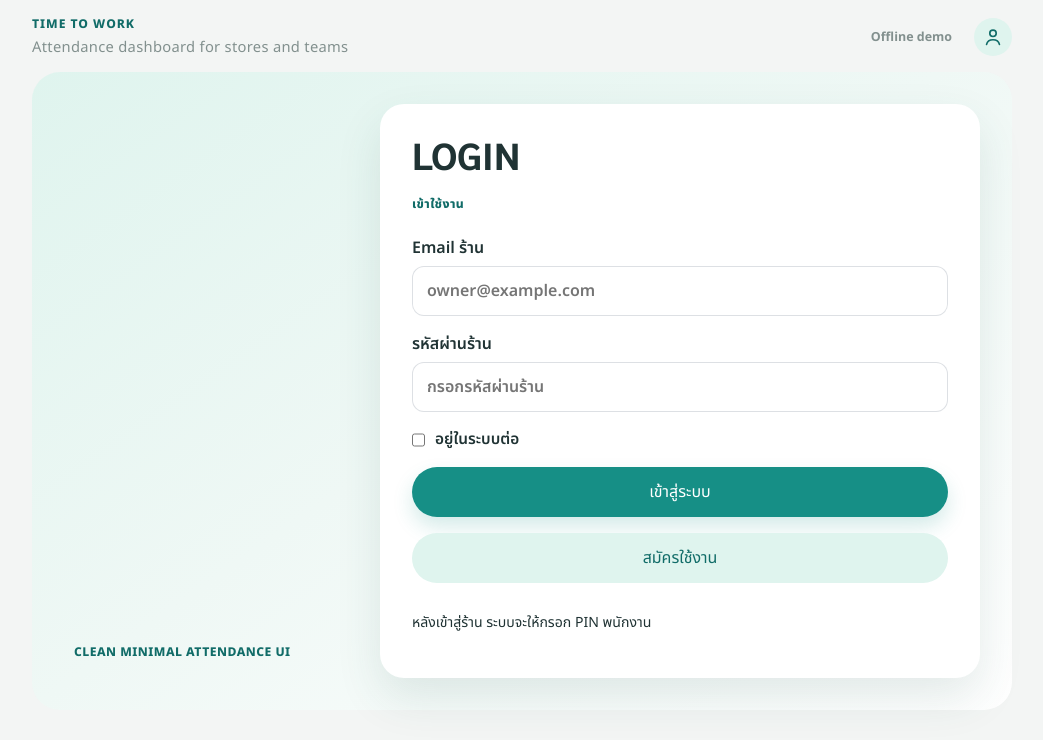
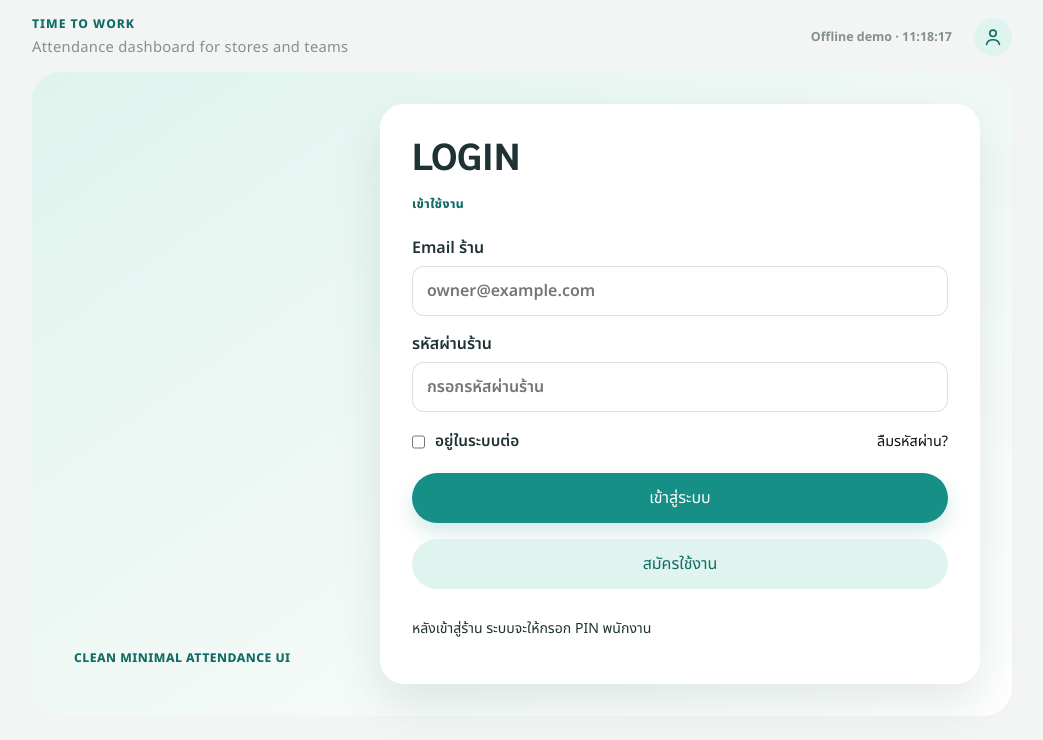
Before and after one commit to Veyneta/time-to-work, a website: page index.html in a window 1280 px wide. Shown: the whole page, without its empty margins (118-1161 px from the left). Drawn offline with Linux system fonts and the light colour scheme.

```diff
--- a/app.js
+++ b/app.js
@@ -190,7 +190,7 @@
 
 function bindEvents() {
   els.loginForm.addEventListener("submit", handleLogin);
-  els.forgotPasswordBtn.addEventListener("click", handleForgotPassword);
+  els.forgotPasswordBtn?.addEventListener("click", handleForgotPassword);
   els.showRegisterBtn.addEventListener("click", showRegistration);
   els.hideRegisterBtn.addEventListener("click", hideRegistration);
   els.storeForm.addEventListener("submit", handleStoreRegistration);
--- a/index.html
+++ b/index.html
@@ -56,10 +56,13 @@
               รหัสผ่านร้าน
               <input id="loginPassword" type="password" autocomplete="current-password" required placeholder="กรอกรหัสผ่านร้าน" />
             </label>
-            <label class="checkbox-line">
-              <input id="loginKeepSignedIn" type="checkbox" />
-              <span>อยู่ในระบบต่อ</span>
-            </label>
+            <div class="login-meta-row">
+              <label class="checkbox-line">
+                <input id="loginKeepSignedIn" type="checkbox" />
+                <span>อยู่ในระบบต่อ</span>
+              </label>
+              <button id="forgotPasswordBtn" class="forgot-link" type="button">ลืมรหัสผ่าน?</button>
+            </div>
             <button type="submit" class="primary">เข้าสู่ระบบ</button>
             <button id="showRegisterBtn" type="button" class="secondary">สมัครใช้งาน</button>
             <p class="muted small">หลังเข้าสู่ร้าน ระบบจะให้กรอก PIN พนักงาน</p>
```
